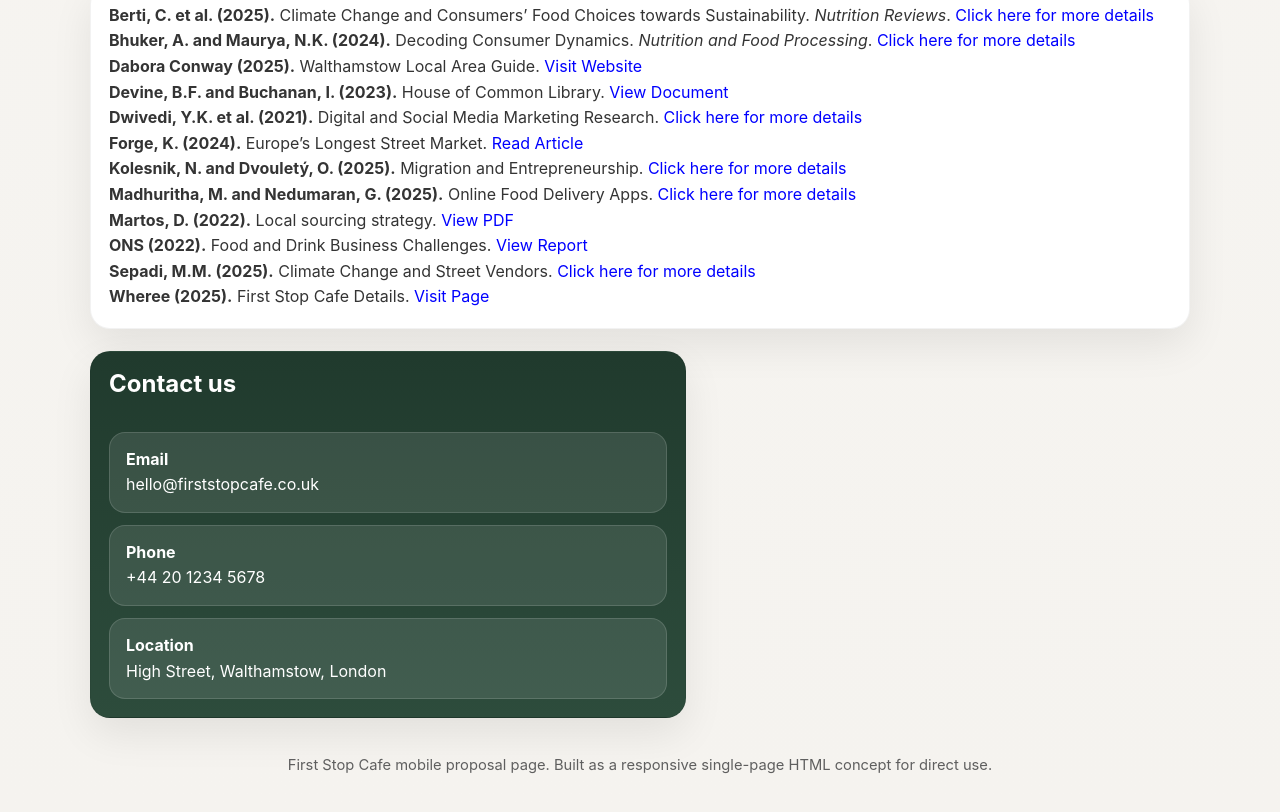
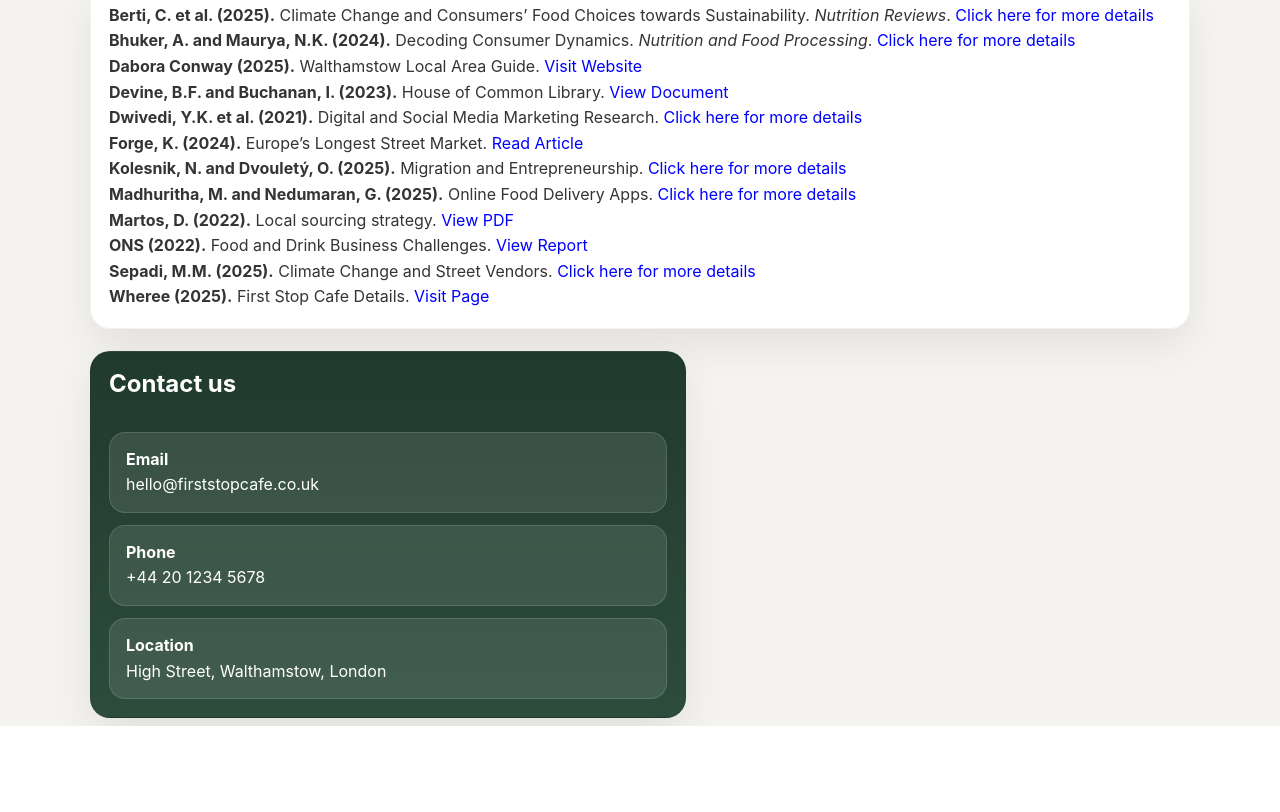
Before and after one commit to vishnu4dev/first-stop-cafe, a plain HTML site: page index.html in a window 1280 px wide. Shown: the part 5543-6355 px from the top of the page. After the commit the page ends 6269 px from the top, so only its background shows below. Drawn offline with Linux system fonts and the light colour scheme.

Commit message:
feat: updated footer

```diff
--- a/index.html
+++ b/index.html
@@ -987,10 +987,6 @@
         </article>
       </div>
     </section>
-
-    <footer class="footer container">
-      First Stop Cafe mobile proposal page. Built as a responsive single-page HTML concept for direct use.
-    </footer>
   </main>
 
   <script>
```
